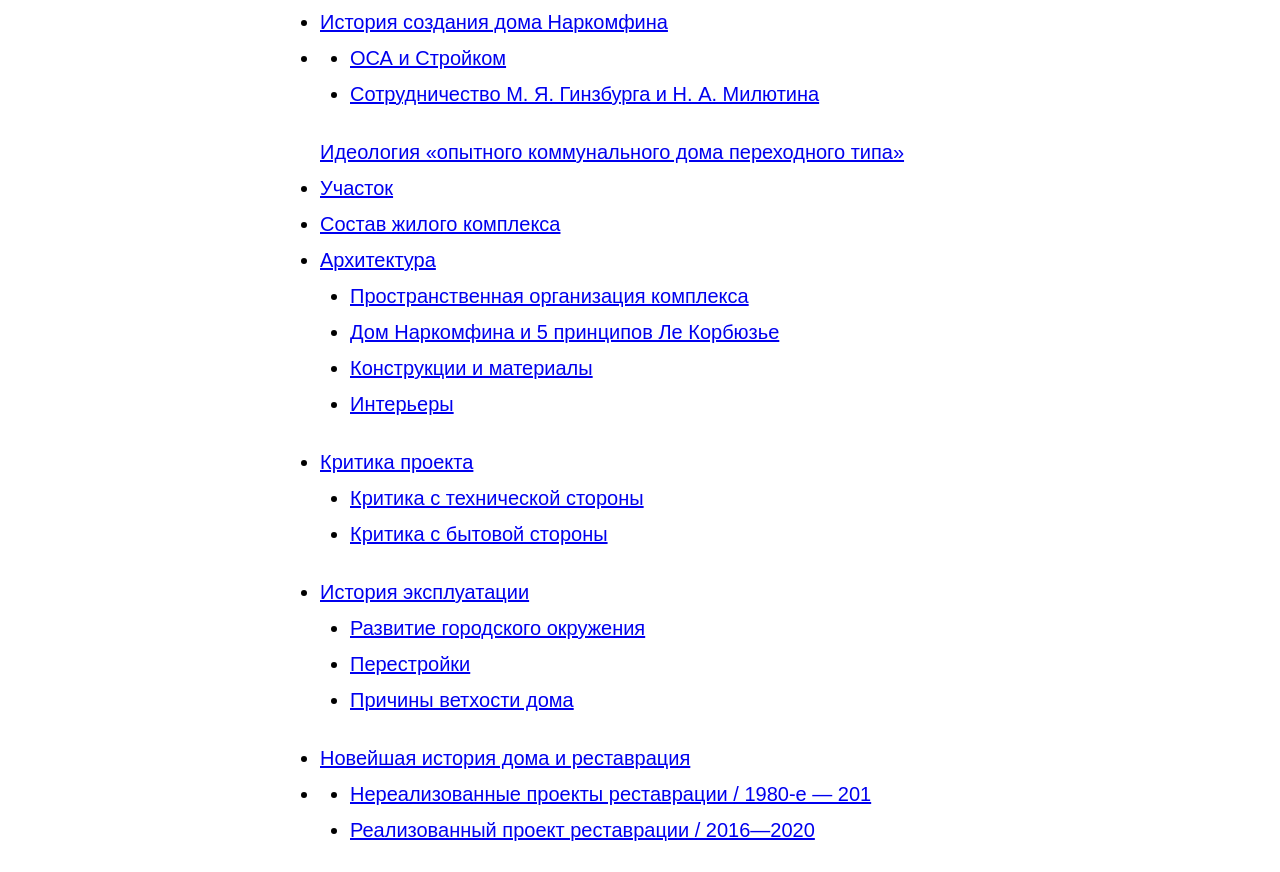
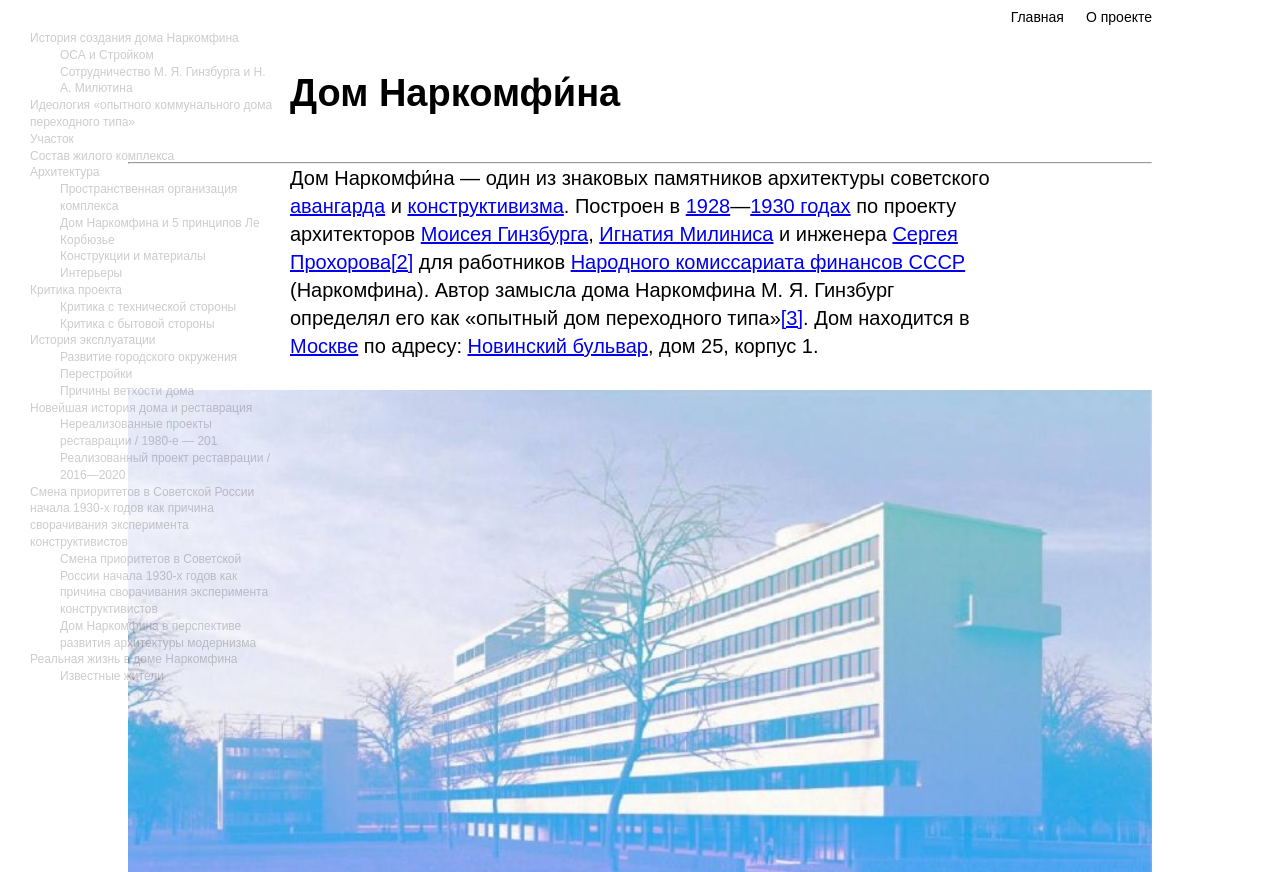
Before and after one commit to nastya603/b26ds09, a plain HTML site: page index.html in a window 1280 px wide. Shown: the top 872 px of the page. Drawn offline with Linux system fonts and the light colour scheme.

Commit message:
стилизация и структура первых трех экранов about
стилизация

```diff
--- a/index.html
+++ b/index.html
@@ -7,7 +7,11 @@
     <link rel="stylesheet" href="stylesheets/style.css" />
   </head>
   <body>
-    <nav>
+    <nav class="menubar">
+      <a href="index.html">Главная</a>
+      <a href="about.html">О проекте</a>
+    </nav>
+    <nav class="sidebar">
       <ul>
         <li><a href="#1">История создания дома Наркомфина</a></li>
         <li>
@@ -17,6 +21,7 @@
               <a href="1-2">Сотрудничество М. Я. Гинзбурга и Н. А. Милютина</a>
             </li>
           </ul>
+
           <a href="#2"
             >Идеология «опытного коммунального дома переходного типа»</a
           >
@@ -26,31 +31,31 @@
         <li><a href="#5">Архитектура</a></li>
         <ul>
           <li><a href="#5-1">Пространственная организация комплекса</a></li>
-          <li><a href="5-2">Дом Наркомфина и 5 принципов Ле Корбюзье</a></li>
-          <li><a href="5-3">Конструкции и материалы</a></li>
-          <li><a href="5-4">Интерьеры</a></li>
+          <li><a href="#5-2">Дом Наркомфина и 5 принципов Ле Корбюзье</a></li>
+          <li><a href="#5-3">Конструкции и материалы</a></li>
+          <li><a href="#5-4">Интерьеры</a></li>
         </ul>
         <li><a href="#6">Критика проекта</a></li>
         <ul>
-          <li><a href="6-1">Критика с технической стороны</a></li>
-          <li><a href="6-2">Критика с бытовой стороны</a></li>
+          <li><a href="#6-1">Критика с технической стороны</a></li>
+          <li><a href="#6-2">Критика с бытовой стороны</a></li>
         </ul>
         <li><a href="#7">История эксплуатации</a></li>
         <ul>
-          <li><a href="7-1">Развитие городского окружения</a></li>
-          <li><a href="7-2">Перестройки</a></li>
-          <li><a href="7-3">Причины ветхости дома</a></li>
+          <li><a href="#7-1">Развитие городского окружения</a></li>
+          <li><a href="#7-2">Перестройки</a></li>
+          <li><a href="#7-3">Причины ветхости дома</a></li>
         </ul>
         <li><a href="#8">Новейшая история дома и реставрация</a></li>
         <li>
           <ul>
             <li>
-              <a href="8-1"
+              <a href="#8-1"
                 >Нереализованные проекты реставрации / 1980-е — 201</a
               >
             </li>
             <li>
-              <a href="8-2">Реализованный проект реставрации / 2016—2020</a>
+              <a href="#8-2">Реализованный проект реставрации / 2016—2020</a>
             </li>
           </ul>
           <a href="#9"
@@ -59,13 +64,13 @@
           >
           <ul>
             <li>
-              <a href="9-1"
+              <a href="#9-1"
                 >Смена приоритетов в Советской России начала 1930-х годов как
                 причина сворачивания эксперимента конструктивистов</a
               >
             </li>
             <li>
-              <a href="9-2"
+              <a href="#9-2"
                 >Дом Наркомфина в перспективе развития архитектуры модернизма</a
               >
             </li>
@@ -73,7 +78,7 @@
         </li>
         <li><a href="#10">Реальная жизнь в доме Наркомфина</a></li>
         <ul>
-          <li><a href="10-1">Известные жители</a></li>
+          <li><a href="#10-1">Известные жители</a></li>
         </ul>
       </ul>
     </nav>
--- a/stylesheets/layout.css
+++ b/stylesheets/layout.css
@@ -37,6 +37,14 @@ blockquote {
 h1 {
   font-size: 38px;
   margin: 50px auto;
+}
+h1 + p,
+h1 + p a {
+  color: #666;
+  transition: color 0.6s ease;
+}
+h1 + p a :hover {
+  color: blue;
 }
 h2 {
   font-size: 32px;
@@ -91,3 +99,50 @@ blockquote::before {
   top: 0;
   left: -17px;
 }
+.sidebar {
+  width: 280px;
+  margin-top: 30px;
+  position: fixed;
+  top: 0;
+  left: 0;
+  opacity: 0.2;
+  transition: opacity 0.6s ease;
+}
+.sidebar:hover {
+  opacity: 1;
+}
+.sidebar ul {
+  width: 100%;
+  margin: 0;
+}
+.sidebar li {
+  list-style-type: none;
+  font-size: 12px;
+  margin: 0;
+  line-height: 1.4;
+}
+.sidebar a {
+  color: black;
+  text-decoration: none;
+}
+.sidebar a :hover {
+  text-decoration: underline;
+}
+/*стили для верхнего меню*/
+.menubar {
+  width: 80%;
+  margin: 10px auto;
+  font-size: 14px;
+  display: flex;
+  justify-content: flex-end;
+  gap: 22px;
+}
+.menubar a {
+  color: black;
+  text-decoration: none;
+  transition: color 0.6s ease;
+}
+.menubar a :hover {
+  color: #666;
+  text-decoration: underline;
+}
```
Also changed, not shown: about.html (added, +60 -0 lines), images/1440.png (added), images/about1.png (added), images/about2.png (added), images/about3.png (added), images/favicon.ico (added), images/favicon.png (added), images/logo.svg (added), 2 other files.
